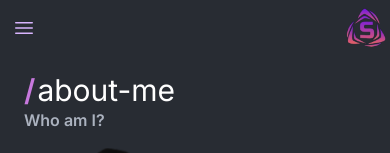
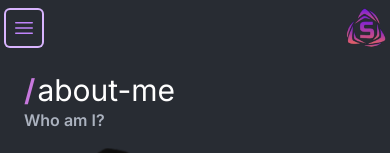
Before and after one commit to Sourav-Naik/portfolio, a Next.js app: page /about in a window 390 px wide. Shown: the top 153 px of the page. Built offline with nearby package versions, Linux system fonts and the light colour scheme.

Commit message:
mobile navbar button

```diff
--- a/app/components/Navbar/Navbar.js
+++ b/app/components/Navbar/Navbar.js
@@ -51,7 +51,7 @@ export default function Navbar() {
         <div className="flex items-center sm:hidden">
           <button
             onClick={toggleMenu}
-            className="relative inline-flex items-center justify-center rounded-md p-2 text-purple-300 hover:bg-gray-700 hover:text-purple-400 focus:outline-none focus:ring-2 focus:ring-inset focus:ring-purple-300"
+            className="relative inline-flex items-center justify-center rounded-md p-2 text-purple-400 hover:bg-gray-700 focus:outline-none ring-2 ring-inset ring-purple-300"
             aria-label={isOpen ? "Close main menu" : "Open main menu"}
           >
             {isOpen ? (
```
